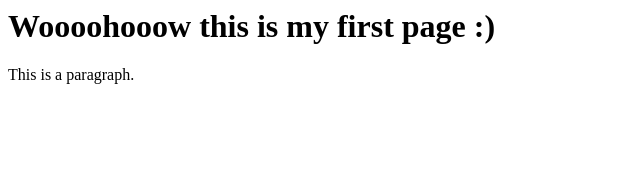
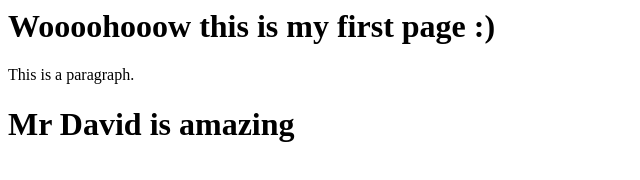
Before and after one commit to teslyym/Cyprus-Dawnbringers, a plain HTML site: page index.html in a window 1280 px wide. Shown: the whole page, without its empty margins (0-640 px from the left). Drawn offline with Linux system fonts and the light colour scheme.

Commit message:
Update index.html

```diff
--- a/index.html
+++ b/index.html
@@ -5,5 +5,6 @@
 	<body>
 		<h1>Woooohooow this is my first page :)</h1>
 		<p>This is a paragraph.</p>
+		<h1>Mr David is amazing</h1>
 	</body>
 </html>
```
